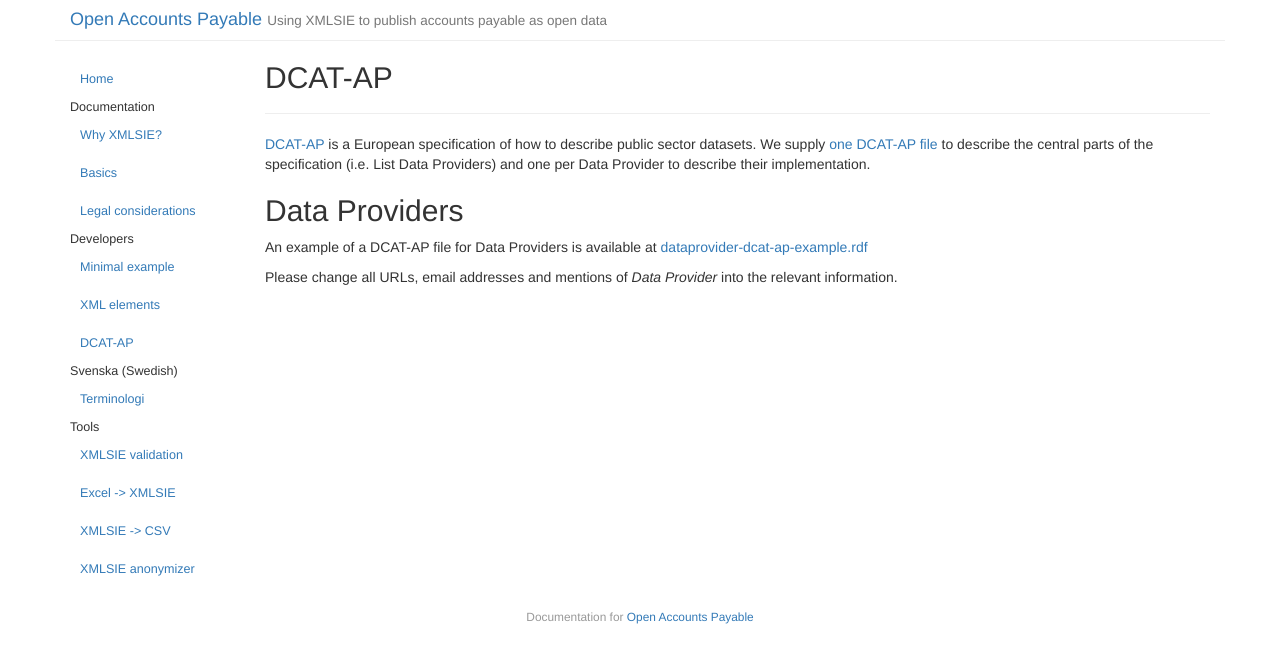
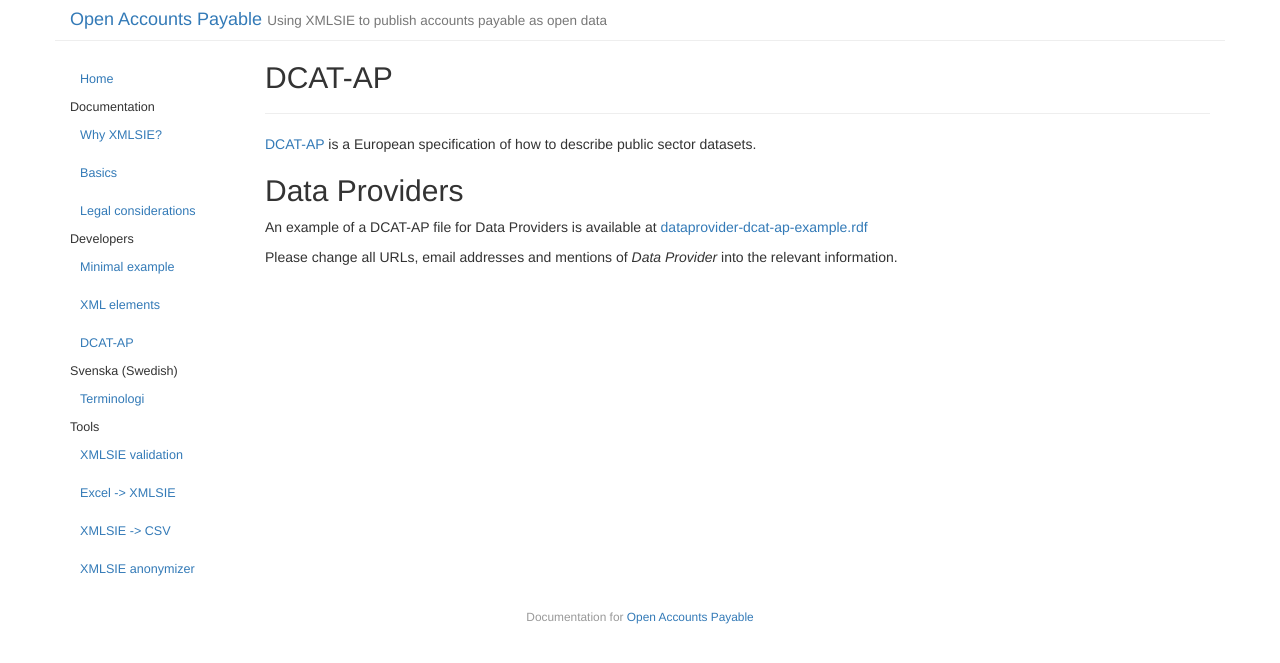
Before and after one commit to Sambruk/Open-Accounts-Payable, a Jekyll site: the page built from _posts/2016-08-24-dcatap.md, in a window 1280 px wide. Shown: the top 663 px of the page. Built offline with Jekyll 4.4.1, drawn with Linux system fonts in a browser that asks for light colours.

Commit message:
Update 2016-08-24-dcatap.md

```diff
--- a/_posts/2016-08-24-dcatap.md
+++ b/_posts/2016-08-24-dcatap.md
@@ -6,10 +6,9 @@ date: 2016-08-24 00:51:03
 order: 3
 ---
 [DCAT-AP](https://joinup.ec.europa.eu/asset/dcat_application_profile/description) is a European specification of how to
-describe public sector datasets. We supply [one DCAT-AP file](/Open-Accounts-Payable/datasets/dcat) to describe the
-central parts of the specification (i.e. List Data Providers) and one per Data Provider to describe their implementation.
+describe public sector datasets.
 
 ## Data Providers
-An example of a DCAT-AP file for Data Providers is available at [dataprovider-dcat-ap-example.rdf](/Open-Accounts-Payable/dataprovider-dcat-ap-example.rdf)
+An example of a DCAT-AP file for Data Providers is available at [dataprovider-dcat-ap-example.rdf](https://github.com/Sambruk/Open-Accounts-Payable/blob/master/dataprovider-dcat-ap-example.rdf)
 
 Please change all URLs, email addresses and mentions of *Data Provider* into the relevant information.
```
